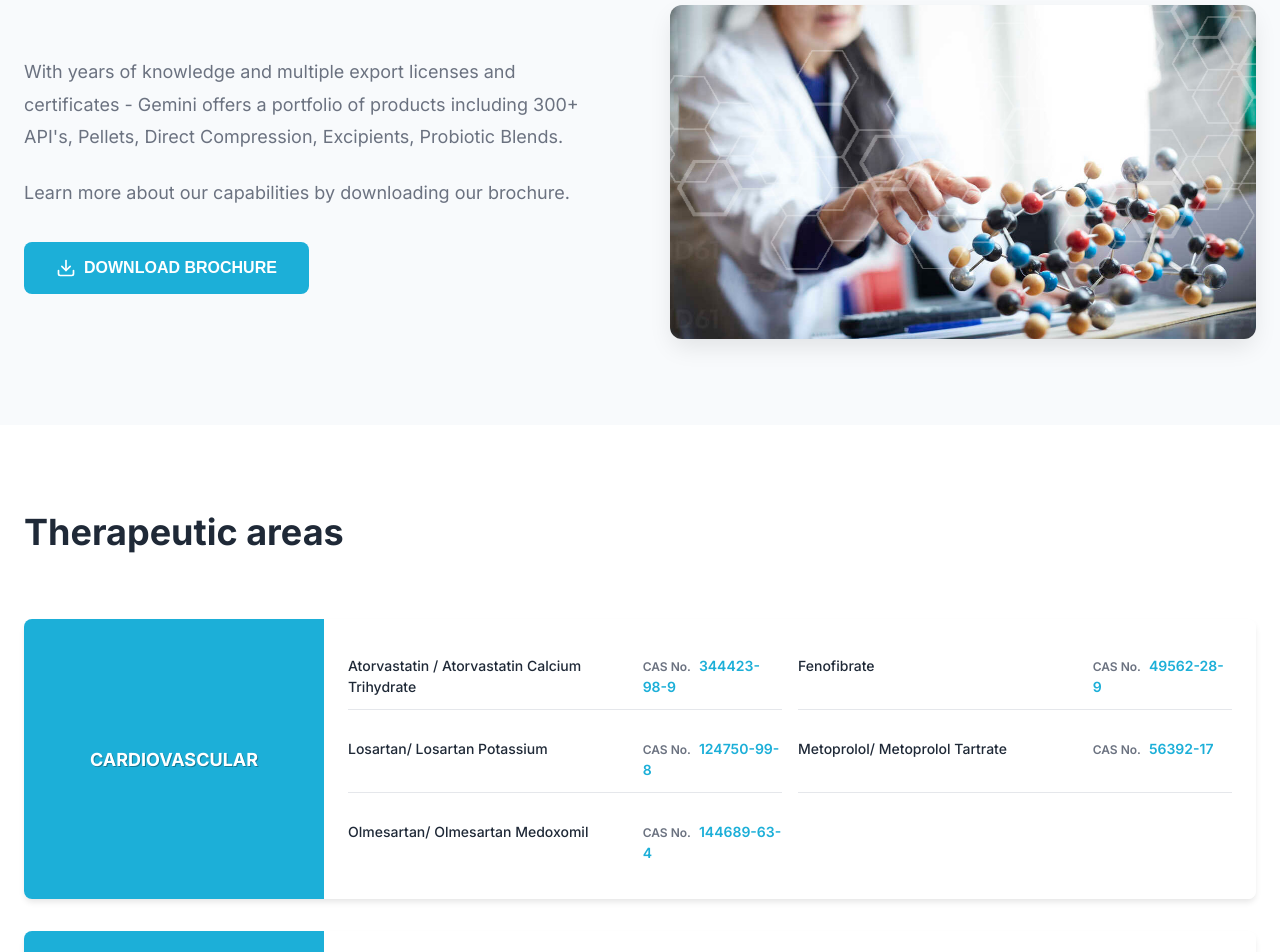
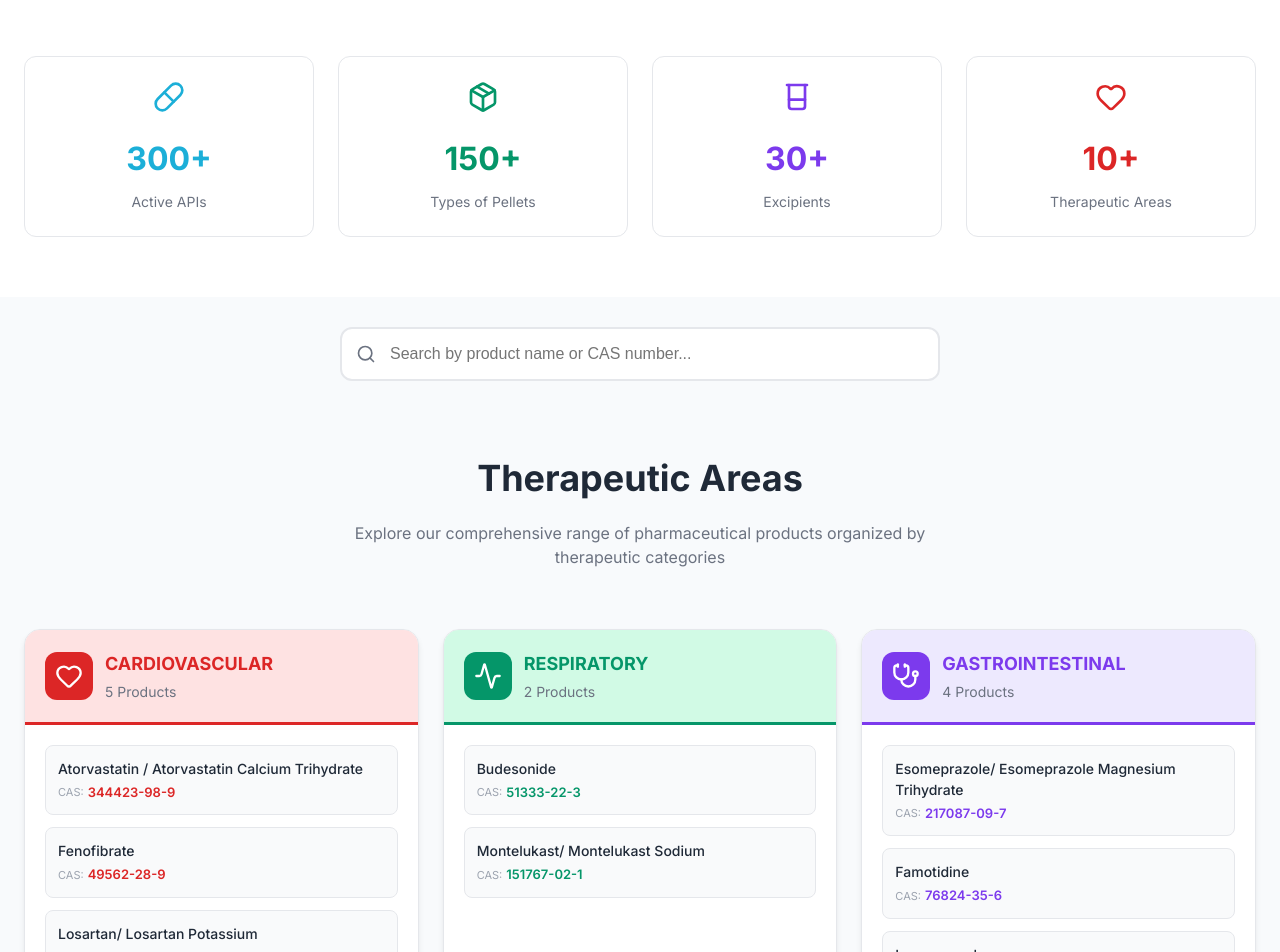
Before and after one commit to Vijit-08/GeminiExports, a React (Vite) app in the folder gemini-exports-react/: page /products in a window 1280 px wide. Shown: the part 480-1432 px from the top of the page. Built offline with nearby package versions, Linux system fonts and the light colour scheme.

Commit message:
Improved Product Page and navbar

```diff
--- a/gemini-exports-react/src/pages/ProductsPage.tsx
+++ b/gemini-exports-react/src/pages/ProductsPage.tsx
@@ -2,10 +2,11 @@ import { motion } from 'framer-motion'
 import Header from '../components/Header'
 import Footer from '../components/Footer'
 import { useState } from 'react'
-import { Package, Download } from 'lucide-react'
+import { Package, Pill, Search, Beaker, Heart, Brain, Eye, Shield, Stethoscope, Activity, X } from 'lucide-react'
 
 const ProductsPage = () => {
   const [isMenuOpen, setIsMenuOpen] = useState(false)
+  const [searchQuery, setSearchQuery] = useState('')
 
   const containerStyle = {
     maxWidth: '1280px',
@@ -13,10 +14,21 @@ const ProductsPage = () => {
     padding: '0 24px'
   }
 
+  // Filter products based on search query
+  const filterProducts = (drugs: any[]) => {
+    if (!searchQuery) return drugs
+    return drugs.filter(drug =>
+      drug.name.toLowerCase().includes(searchQuery.toLowerCase()) ||
+      drug.cas.includes(searchQuery)
+    )
+  }
+
   const therapeuticAreas = [
     {
       name: 'CARDIOVASCULAR',
-      color: '#1CAFD8',
+      icon: Heart,
+      color: '#DC2626',
+      bgColor: '#FEE2E2',
       drugs: [
         { name: 'Atorvastatin / Atorvastatin Calcium Trihydrate', cas: '344423-98-9' },
         { name: 'Fenofibrate', cas: '49562-28-9' },
@@ -27,7 +39,9 @@ const ProductsPage = () => {
     },
     {
       name: 'RESPIRATORY',
-      color: '#1CAFD8',
+      icon: Activity,
+      color: '#059669',
+      bgColor: '#D1FAE5',
       drugs: [
         { name: 'Budesonide', cas: '51333-22-3' },
         { name: 'Montelukast/ Montelukast Sodium', cas: '151767-02-1' }
@@ -35,7 +49,9 @@ const ProductsPage = () => {
     },
     {
       name: 'GASTROINTESTINAL',
-      color: '#1CAFD8',
+      icon: Stethoscope,
+      color: '#7C3AED',
+      bgColor: '#EDE9FE',
       drugs: [
         { name: 'Esomeprazole/ Esomeprazole Magnesium Trihydrate', cas: '217087-09-7' },
         { name: 'Famotidine', cas: '76824-35-6' },
@@ -45,7 +61,9 @@ const ProductsPage = () => {
     },
     {
       name: 'NEUROLOGIC',
+      icon: Brain,
       color: '#1CAFD8',
+      bgColor: '#E0F2FE',
       drugs: [
         { name: 'Lamotrigine', cas: '84057-84-1' },
         { name: 'Meloxicam', cas: '71125-38-7' },
@@ -54,7 +72,9 @@ const ProductsPage = () => {
     },
     {
       name: 'PSYCHIATRIC',
-      color: '#1CAFD8',
+      icon: Brain,
+      color: '#F59E0B',
+      bgColor: '#FEF3C7',
       drugs: [
         { name: 'Amitriptyline/ Amitriptyline Hydrochloride', cas: '549-18-8' },
         { name: 'Olanzapine', cas: '132539-06-1' },
@@ -63,7 +83,9 @@ const ProductsPage = () => {
     },
     {
       name: 'ENDOCRINOLOGY',
-      color: '#1CAFD8',
+      icon: Beaker,
+      color: '#10B981',
+      bgColor: '#D1FAE5',
       drugs: [
         { name: 'Glimeperide', cas: '93479-97-1' },
         { name: 'Metformin/ Metformin Hydrochloride', cas: '1115-70-4' },
@@ -72,7 +94,9 @@ const ProductsPage = () => {
     },
     {
       name: 'UROLOGIC',
-      color: '#1CAFD8',
+      icon: Shield,
+      color: '#6366F1',
+      bgColor: '#E0E7FF',
       drugs: [
         { name: 'Sildenafil/ Sildenafil Citrate', cas: '171599-83-0' },
         { name: 'Tadalafil', cas: '171596-29-5' },
@@ -81,7 +105,9 @@ const ProductsPage = () => {
     },
     {
       name: 'RHEUMATOLOGIC',
-      color: '#1CAFD8',
+      icon: Activity,
+      color: '#8B5CF6',
+      bgColor: '#EDE9FE',
       drugs: [
         { name: 'Alendronate/ Sodium Alendronate Trihydrate', cas: '121268-17-5' },
         { name: 'Allopurinol', cas: '315-30-0' },
@@ -90,7 +116,9 @@ const ProductsPage = () => {
     },
     {
       name: 'OPHTHALMIC',
-      color: '#1CAFD8',
+      icon: Eye,
+      color: '#EC4899',
+      bgColor: '#FCE7F3',
       drugs: [
         { name: 'Brimonidine/ Brimonidine Tartrate', cas: '70359-46-5' },
         { name: 'Dorzolamide/ Dorzolamide Hydrochloride', cas: '130693-82-2' },
@@ -99,7 +127,9 @@ const ProductsPage = () => {
     },
     {
       name: 'INFECTIOUS DISEASE',
-      color: '#1CAFD8',
+      icon: Shield,
+      color: '#14B8A6',
+      bgColor: '#CCFBF1',
       drugs: [
         { name: 'Amoxicillin/ Amoxicillin Trihydrate', cas: '61336-70-7' },
         { name: 'Fluconazole', cas: '86386-73-4' },
@@ -123,13 +153,13 @@ const ProductsPage = () => {
 
       <main style={{ margin: 0, padding: 0, paddingTop: '80px' }}>
         {/* Hero Section */}
-        <section style={{ padding: '80px 0', backgroundColor: '#ffffff' }}>
+        <section style={{ padding: '60px 0 40px 0', backgroundColor: '#ffffff' }}>
           <div style={containerStyle}>
             <motion.div
               initial={{ y: 30, opacity: 0 }}
               animate={{ y: 0, opacity: 1 }}
               transition={{ duration: 0.8 }}
-              style={{ textAlign: 'center', marginBottom: '60px' }}
+              style={{ textAlign: 'center', marginBottom: '20px' }}
             >
               <div style={{
                 display: 'inline-flex',
@@ -165,178 +195,306 @@ const ProductsPage = () => {
           </div>
         </section>
 
-        {/* Product Introduction */}
-        <section style={{ padding: '80px 0', backgroundColor: '#F8FAFC' }}>
-          <div style={containerStyle}>
-            <div style={{
-              display: 'grid',
-              gridTemplateColumns: 'repeat(auto-fit, minmax(400px, 1fr))',
-              gap: '60px',
-              alignItems: 'center'
-            }}>
-              <motion.div
-                initial={{ x: -30, opacity: 0 }}
-                animate={{ x: 0, opacity: 1 }}
-                transition={{ duration: 0.8 }}
-              >
-                <p style={{
-                  fontSize: '18px',
-                  lineHeight: '1.8',
-                  color: '#6B7280',
-                  marginBottom: '24px'
-                }}>
-                  With years of knowledge and multiple export licenses and certificates - Gemini offers a portfolio of products including 300+ API's, Pellets, Direct Compression, Excipients, Probiotic Blends.
-                </p>
-                <p style={{
-                  fontSize: '18px',
-                  lineHeight: '1.8',
-                  color: '#6B7280',
-                  marginBottom: '32px'
-                }}>
-                  Learn more about our capabilities by downloading our brochure.
-                </p>
-                <motion.button
-                  whileHover={{ scale: 1.05, backgroundColor: '#0EA5E9' }}
-                  whileTap={{ scale: 0.95 }}
-                  style={{
-                    backgroundColor: '#1CAFD8',
-                    color: 'white',
-                    padding: '16px 32px',
-                    borderRadius: '8px',
-                    fontWeight: '600',
-                    fontSize: '16px',
-                    border: 'none',
-                    cursor: 'pointer',
-                    display: 'flex',
-                    alignItems: 'center'
-                  }}
-                >
-                  <Download style={{ height: '20px', width: '20px', marginRight: '8px' }} />
-                  DOWNLOAD BROCHURE
-                </motion.button>
-              </motion.div>
-
-              <motion.div
-                initial={{ x: 30, opacity: 0 }}
-                animate={{ x: 0, opacity: 1 }}
-                transition={{ duration: 0.8, delay: 0.2 }}
-              >
-                <img
-                  src="/assets/img/molecular-structure.jpg"
-                  alt="Molecular Structure"
-                  style={{
-                    width: '100%',
-                    height: 'auto',
-                    borderRadius: '12px',
-                    boxShadow: '0 10px 25px -3px rgba(0, 0, 0, 0.1)'
-                  }}
-                />
-              </motion.div>
-            </div>
-          </div>
-        </section>
-
-        {/* Therapeutic Areas */}
-        <section style={{ padding: '80px 0', backgroundColor: '#ffffff' }}>
+        {/* Product Portfolio Cards */}
+        <section style={{ padding: '', backgroundColor: '#ffffff' }}>
           <div style={containerStyle}>
             <motion.div
               initial={{ y: 30, opacity: 0 }}
               animate={{ y: 0, opacity: 1 }}
               transition={{ duration: 0.8 }}
-              style={{ marginBottom: '60px' }}
+              style={{ textAlign: 'center', marginBottom: '60px' }}
             >
               <h2 style={{
                 fontSize: '36px',
                 fontWeight: '700',
-                margin: '0 0 40px 0',
+                margin: '0 0 16px 0',
                 color: '#1F2937'
               }}>
-                Therapeutic areas
+                Comprehensive Product Range
               </h2>
+              <p style={{
+                fontSize: '18px',
+                lineHeight: '1.8',
+                color: '#6B7280',
+                maxWidth: '800px',
+                margin: '0 auto'
+              }}>
+                With years of knowledge and multiple export licenses and certificates - Gemini offers a portfolio of products including 300+ API's, Pellets, Direct Compression, Excipients, Probiotic Blends.
+              </p>
             </motion.div>
 
-            <div style={{ display: 'flex', flexDirection: 'column', gap: '32px' }}>
-              {therapeuticAreas.map((area, index) => (
+            {/* Portfolio Stats */}
+            <div style={{
+              display: 'grid',
+              gridTemplateColumns: 'repeat(auto-fit, minmax(200px, 1fr))',
+              gap: '24px',
+              marginBottom: '60px'
+            }}>
+              {[
+                { number: '300+', label: 'Active APIs', icon: Pill, color: '#1CAFD8' },
+                { number: '150+', label: 'Types of Pellets', icon: Package, color: '#059669' },
+                { number: '30+', label: 'Excipients', icon: Beaker, color: '#7C3AED' },
+                { number: '10+', label: 'Therapeutic Areas', icon: Heart, color: '#DC2626' }
+              ].map((stat, index) => (
+                <motion.div
+                  key={stat.label}
+                  initial={{ y: 30, opacity: 0 }}
+                  animate={{ y: 0, opacity: 1 }}
+                  transition={{ duration: 0.6, delay: index * 0.1 }}
+                  style={{
+                    backgroundColor: 'white',
+                    border: '1px solid #E5E7EB',
+                    borderRadius: '12px',
+                    padding: '24px',
+                    textAlign: 'center'
+                  }}
+                >
+                  <stat.icon style={{
+                    height: '32px',
+                    width: '32px',
+                    color: stat.color,
+                    margin: '0 auto 16px'
+                  }} />
+                  <h3 style={{
+                    fontSize: '32px',
+                    fontWeight: '700',
+                    margin: '0 0 8px 0',
+                    color: stat.color
+                  }}>
+                    {stat.number}
+                  </h3>
+                  <p style={{
+                    fontSize: '14px',
+                    color: '#6B7280',
+                    margin: 0
+                  }}>
+                    {stat.label}
+                  </p>
+                </motion.div>
+              ))}
+            </div>
+          </div>
+        </section>
+
+        {/* Search Section */}
+        <section style={{ padding: '30px 0', backgroundColor: '#F8FAFC' }}>
+          <div style={containerStyle}>
+            <motion.div
+              initial={{ y: 20, opacity: 0 }}
+              animate={{ y: 0, opacity: 1 }}
+              transition={{ duration: 0.6 }}
+              style={{
+                maxWidth: '600px',
+                margin: '0 auto'
+              }}
+            >
+              <div style={{
+                position: 'relative',
+                display: 'flex',
+                alignItems: 'center'
+              }}>
+                <Search style={{
+                  position: 'absolute',
+                  left: '16px',
+                  height: '20px',
+                  width: '20px',
+                  color: '#6B7280'
+                }} />
+                <input
+                  type="text"
+                  placeholder="Search by product name or CAS number..."
+                  value={searchQuery}
+                  onChange={(e) => setSearchQuery(e.target.value)}
+                  style={{
+                    width: '100%',
+                    padding: '16px 48px 16px 48px',
+                    fontSize: '16px',
+                    border: '2px solid #E5E7EB',
+                    borderRadius: '12px',
+                    backgroundColor: 'white',
+                    outline: 'none',
+                    transition: 'border-color 0.2s'
+                  }}
+                  onFocus={(e) => e.target.style.borderColor = '#1CAFD8'}
+                  onBlur={(e) => e.target.style.borderColor = '#E5E7EB'}
+                />
+                {searchQuery && (
+                  <button
+                    onClick={() => setSearchQuery('')}
+                    style={{
+                      position: 'absolute',
+                      right: '16px',
+                      background: 'none',
+                      border: 'none',
+                      cursor: 'pointer',
+                      padding: '4px',
+                      borderRadius: '4px',
+                      display: 'flex',
+                      alignItems: 'center',
+                      justifyContent: 'center',
+                      transition: 'background-color 0.2s'
+                    }}
+                    onMouseOver={(e) => (e.target as HTMLElement).style.backgroundColor = '#F3F4F6'}
+                    onMouseOut={(e) => (e.target as HTMLElement).style.backgroundColor = 'transparent'}
+                  >
+                    <X style={{
+                      height: '18px',
+                      width: '18px',
+                      color: '#6B7280'
+                    }} />
+                  </button>
+                )}
+              </div>
+            </motion.div>
+          </div>
+        </section>
+
+        {/* Therapeutic Areas */}
+        <section style={{ padding: '40px 0 80px 0', backgroundColor: '#F8FAFC' }}>
+          <div style={containerStyle}>
+            <motion.div
+              initial={{ y: 30, opacity: 0 }}
+              animate={{ y: 0, opacity: 1 }}
+              transition={{ duration: 0.8 }}
+              style={{ textAlign: 'center', marginBottom: '60px' }}
+            >
+              <h2 style={{
+                fontSize: '36px',
+                fontWeight: '700',
+                margin: '0 0 16px 0',
+                color: '#1F2937'
+              }}>
+                Therapeutic Areas
+              </h2>
+              <p style={{
+                fontSize: '16px',
+                color: '#6B7280',
+                maxWidth: '600px',
+                margin: '0 auto'
+              }}>
+                Explore our comprehensive range of pharmaceutical products organized by therapeutic categories
+              </p>
+            </motion.div>
+
+            <div style={{ display: 'grid', gridTemplateColumns: 'repeat(auto-fit, minmax(350px, 1fr))', gap: '24px' }}>
+              {therapeuticAreas.map((area, index) => {
+                const filteredDrugs = filterProducts(area.drugs)
+                if (searchQuery && filteredDrugs.length === 0) return null
+
+                return (
                   <motion.div
                     key={area.name}
                     initial={{ y: 30, opacity: 0 }}
                     animate={{ y: 0, opacity: 1 }}
-                  transition={{ duration: 0.6, delay: index * 0.1 }}
+                    transition={{ duration: 0.6, delay: index * 0.05 }}
+                    whileHover={{ y: -5 }}
                     style={{
-                    display: 'grid',
-                    gridTemplateColumns: window.innerWidth >= 768 ? '300px 1fr' : '1fr',
-                    gap: '0',
                       backgroundColor: '#ffffff',
-                    borderRadius: '8px',
+                      borderRadius: '16px',
                       overflow: 'hidden',
-                    boxShadow: '0 4px 6px -1px rgba(0, 0, 0, 0.1)'
+                      boxShadow: '0 4px 6px -1px rgba(0, 0, 0, 0.1)',
+                      border: '1px solid #E5E7EB',
+                      transition: 'all 0.3s'
                     }}
                   >
-                  {/* Category Header */}
+                    {/* Category Header with Icon */}
                     <div style={{
+                      backgroundColor: area.bgColor,
+                      padding: '20px',
+                      borderBottom: `3px solid ${area.color}`
+                    }}>
+                      <div style={{ display: 'flex', alignItems: 'center', gap: '12px' }}>
+                        <div style={{
+                          width: '48px',
+                          height: '48px',
                           backgroundColor: area.color,
-                    color: 'white',
-                    padding: '24px',
+                          borderRadius: '12px',
                           display: 'flex',
                           alignItems: 'center',
-                    justifyContent: 'center',
-                    textAlign: 'center'
+                          justifyContent: 'center'
                         }}>
+                          <area.icon style={{ height: '28px', width: '28px', color: 'white' }} />
+                        </div>
+                        <div>
                           <h3 style={{
                             fontSize: '18px',
                             fontWeight: '700',
                             margin: 0,
-                      textShadow: '1px 1px rgba(0,0,0,0.3)'
+                            color: area.color
                           }}>
                             {area.name}
                           </h3>
+                          <p style={{
+                            fontSize: '14px',
+                            color: '#6B7280',
+                            margin: '4px 0 0 0'
+                          }}>
+                            {filteredDrugs.length} Products
+                          </p>
+                        </div>
+                      </div>
                     </div>
 
                     {/* Drugs List */}
                     <div style={{
-                    backgroundColor: '#ffffff',
-                    padding: '24px'
+                      padding: '20px',
+                      maxHeight: '400px',
+                      overflowY: 'auto'
                     }}>
-                    <div style={{
-                      display: 'grid',
-                      gridTemplateColumns: 'repeat(auto-fit, minmax(300px, 1fr))',
-                      gap: '16px'
-                    }}>
-                      {area.drugs.map((drug, idx) => (
-                        <div key={idx} style={{
-                          display: 'grid',
-                          gridTemplateColumns: window.innerWidth >= 768 ? '2fr 1fr' : '1fr',
-                          gap: '16px',
-                          padding: '12px 0',
-                          borderBottom: idx === area.drugs.length - 1 ? 'none' : '1px solid #E5E7EB'
-                        }}>
+                      {filteredDrugs.map((drug, idx) => (
+                        <motion.div
+                          key={idx}
+                          initial={{ opacity: 0 }}
+                          animate={{ opacity: 1 }}
+                          transition={{ delay: idx * 0.02 }}
+                          style={{
+                            padding: '12px',
+                            marginBottom: idx === filteredDrugs.length - 1 ? '0' : '12px',
+                            backgroundColor: '#F9FAFB',
+                            borderRadius: '8px',
+                            border: '1px solid #E5E7EB',
+                            transition: 'all 0.2s'
+                          }}
+                          onMouseOver={(e) => {
+                            (e.currentTarget as HTMLElement).style.backgroundColor = '#F3F4F6'
+                            ;(e.currentTarget as HTMLElement).style.borderColor = area.color
+                          }}
+                          onMouseOut={(e) => {
+                            (e.currentTarget as HTMLElement).style.backgroundColor = '#F9FAFB'
+                            ;(e.currentTarget as HTMLElement).style.borderColor = '#E5E7EB'
+                          }}
+                        >
                           <div style={{
                             fontSize: '14px',
                             color: '#1F2937',
-                            fontWeight: '500'
+                            fontWeight: '500',
+                            marginBottom: '4px'
                           }}>
                             {drug.name}
                           </div>
                           <div style={{
-                            fontSize: '14px',
-                            color: '#1CAFD8',
-                            fontWeight: '600'
+                            fontSize: '13px',
+                            color: area.color,
+                            fontWeight: '600',
+                            display: 'flex',
+                            alignItems: 'center',
+                            gap: '4px'
                           }}>
                             <span style={{
-                              fontSize: '12px',
-                              color: '#6B7280',
-                              marginRight: '8px'
+                              fontSize: '11px',
+                              color: '#9CA3AF',
+                              fontWeight: '400'
                             }}>
-                              CAS No.
+                              CAS:
                             </span>
                             {drug.cas}
                           </div>
-                        </div>
+                        </motion.div>
                       ))}
                     </div>
-                  </div>
                   </motion.div>
-              ))}
+                )
+              })}
             </div>
           </div>
         </section>
```
Also changed, not shown: gemini-exports-react/src/components/ExportPortfolio.tsx (+1 -24 lines), gemini-exports-react/src/components/Header.tsx (+33 -45 lines). Lines whose indentation alone changed are shown as unchanged.
